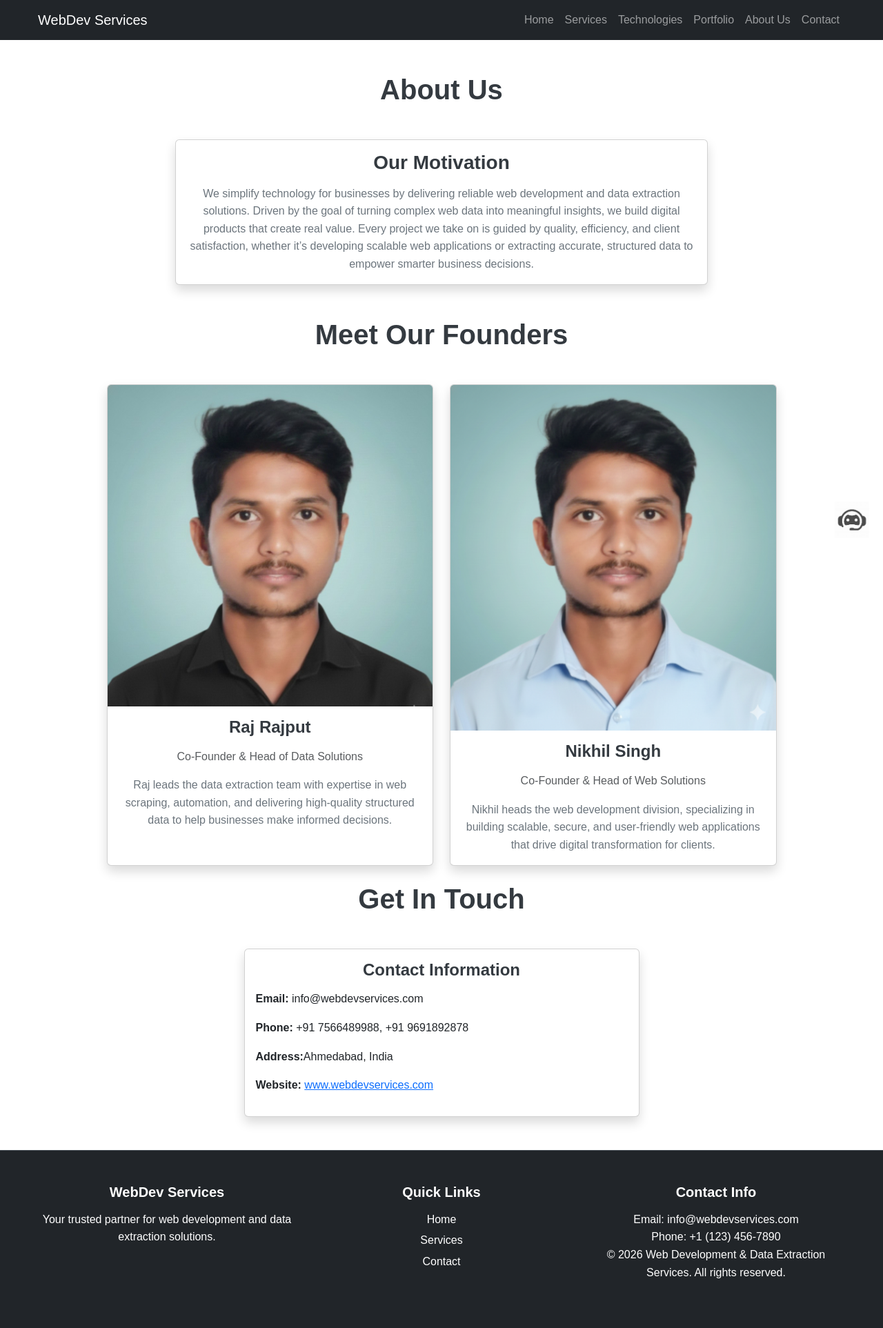
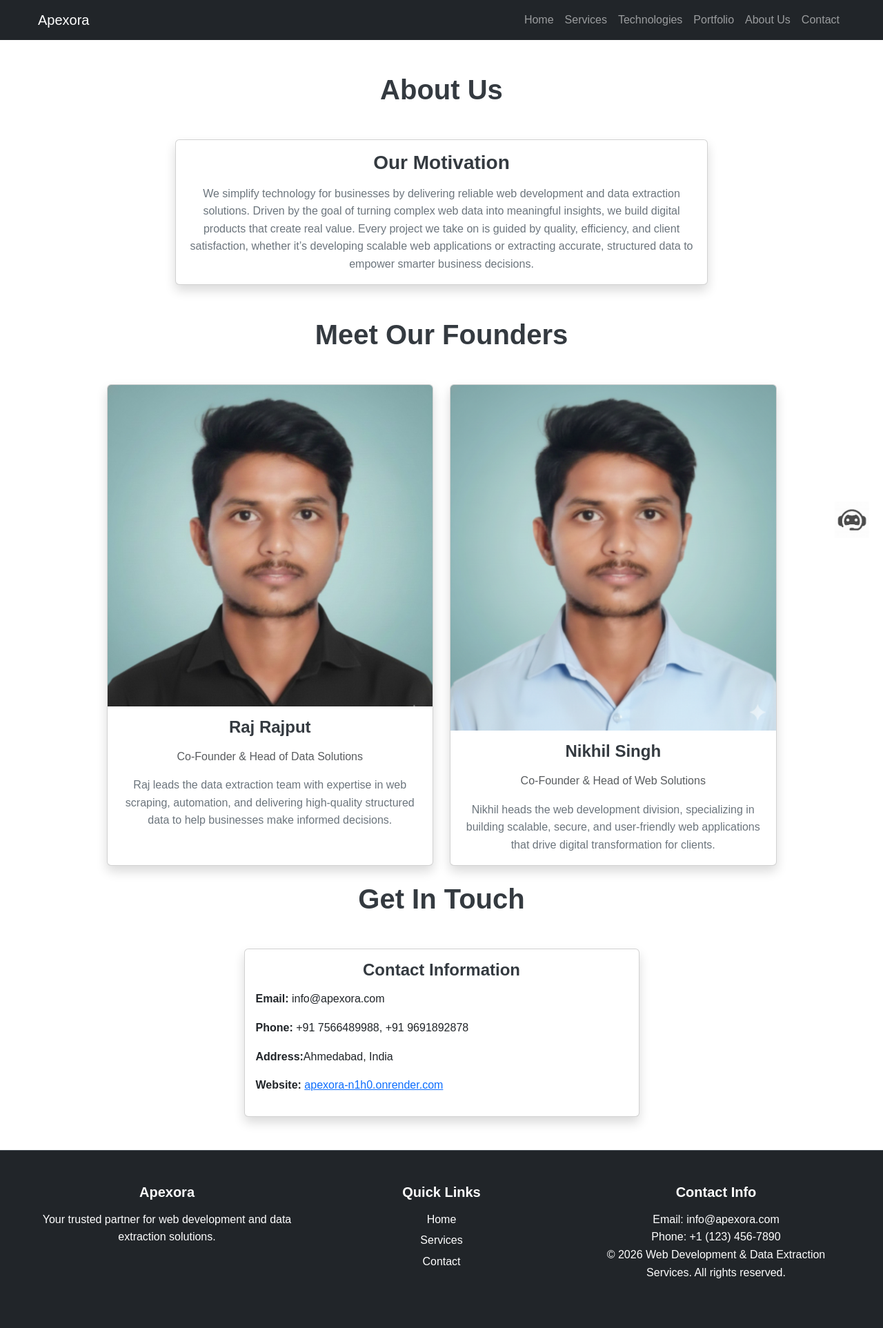
Before and after one commit to RajRajput047/Apexora, a Django app: page /about/ in a window 1280 px wide. Shown: the whole page at 69% size. Run offline with Django 4.2, Linux system fonts and the light colour scheme.

Commit message:
brand name chnage

```diff
--- a/website/templates/website/about.html
+++ b/website/templates/website/about.html
@@ -57,10 +57,10 @@
                 <div class="card contact-details-card shadow">
                     <div class="card-body">
                         <h4 class="card-title text-center">Contact Information</h4>
-                        <p><i class="fas fa-envelope"></i> <strong>Email:</strong> info@webdevservices.com</p>
+                        <p><i class="fas fa-envelope"></i> <strong>Email:</strong> info@apexora.com</p>
                         <p><i class="fas fa-phone"></i> <strong>Phone:</strong> +91 7566489988, +91 9691892878</p>
                         <p><i class="fas fa-map-marker-alt"></i> <strong>Address:</strong>Ahmedabad, India</p>
-                        <p><i class="fas fa-globe"></i> <strong>Website:</strong> <a href="http://www.webdevservices.com" target="_blank">www.webdevservices.com</a></p>
+                        <p><i class="fas fa-globe"></i> <strong>Website:</strong> <a href="https://apexora-n1h0.onrender.com/" target="_blank">apexora-n1h0.onrender.com</a></p>
                     </div>
                 </div>
             </div>
--- a/website/templates/website/base.html
+++ b/website/templates/website/base.html
@@ -4,7 +4,7 @@
 <head>
     <meta charset="UTF-8">
     <meta name="viewport" content="width=device-width, initial-scale=1.0">
-    <title>{% block title %}WebDev Services{% endblock %}</title>
+    <title>{% block title %}Apexora{% endblock %}</title>
     <link href="https://cdn.jsdelivr.net/npm/bootstrap@5.3.0/dist/css/bootstrap.min.css" rel="stylesheet">
     <link rel="stylesheet" href="{% static 'css/style.css' %}">
 </head>
@@ -12,7 +12,7 @@
     {% csrf_token %}
 <nav class="navbar navbar-expand-lg navbar-dark bg-dark">
     <div class="container">
-        <a class="navbar-brand" href="{% url 'home' %}">WebDev Services</a>
+        <a class="navbar-brand" href="{% url 'home' %}">Apexora</a>
         <button class="navbar-toggler" type="button" data-bs-toggle="collapse" data-bs-target="#navbarNav">
             <span class="navbar-toggler-icon"></span>
         </button>
@@ -35,7 +35,7 @@
     <div class="container">
         <div class="row">
             <div class="col-md-4 text-center">
-                <h5>WebDev Services</h5>
+                <h5>Apexora</h5>
                 <p>Your trusted partner for web development and data extraction solutions.</p>
             </div>
             <div class="col-md-4 text-center">
@@ -48,7 +48,7 @@
             </div>
             <div class="col-md-4 text-center">
                 <h5>Contact Info</h5>
-                <p>Email: info@webdevservices.com<br>Phone: +1 (123) 456-7890</p>
+                <p>Email: info@apexora.com<br>Phone: +1 (123) 456-7890</p>
                 <p>&copy; 2026 Web Development & Data Extraction Services. All rights reserved.</p>
             </div>
         </div>
```
